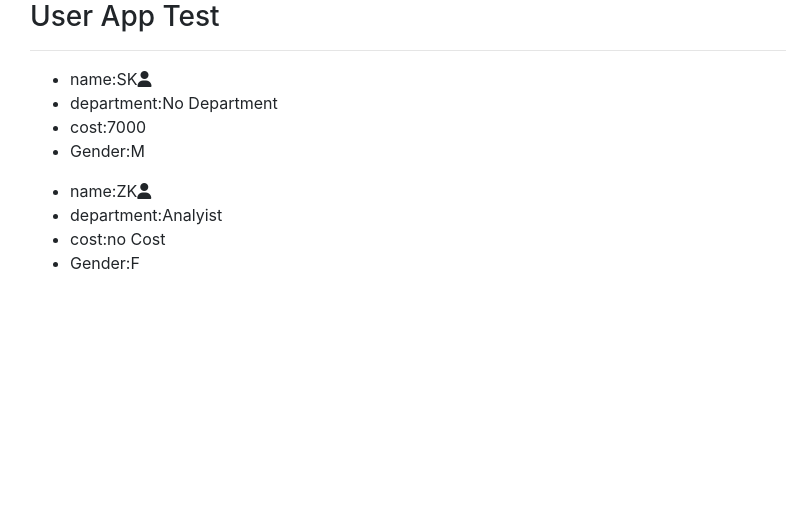
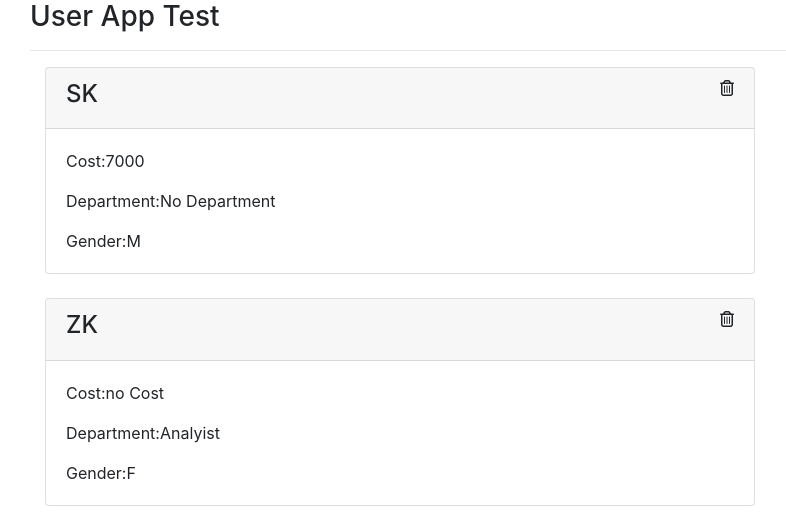
Before and after one commit to sadikkaplan/react-baslangic, a React (Create React App) app: page / in a window 1280 px wide. Shown: the top 518 px of the page, without its empty margins (55-841 px from the left). Built offline with nearby package versions, Linux system fonts and the light colour scheme.

Commit message:
bootstrap/13
bootstrap/13

```diff
--- a/src/components/User.js
+++ b/src/components/User.js
@@ -7,13 +7,20 @@
         //destruction
         const{name,department,cost,gender}=this.props;
         return (
-            <div>
-            <ul>
-            <li>name:{name}<i class="fas fa-user"></i> </li>
-            <li>department:{department}</li>
-            <li>cost:{cost}</li>
-            <li>Gender:{gender}</li>
-            </ul>
+            <div className="col-md-8 mb-4">
+                <div className="card">
+                <div className="card-header d-flex justify-content-between" >
+                    <h4 className="d-inline">{name}</h4>
+                    <i className="far fa-trash-alt" style={{cursor:"pointer"}} ></i>
+                </div>
+                    <div className=" card-body" >
+                        <p className="card-text">Cost:{cost} </p>
+                        <p className="card-text">Department:{department} </p>
+                        <p className="card-text">Gender:{gender} </p>
+
+                    </div>
+                </div>
+
             </div>
         )
     }
```
